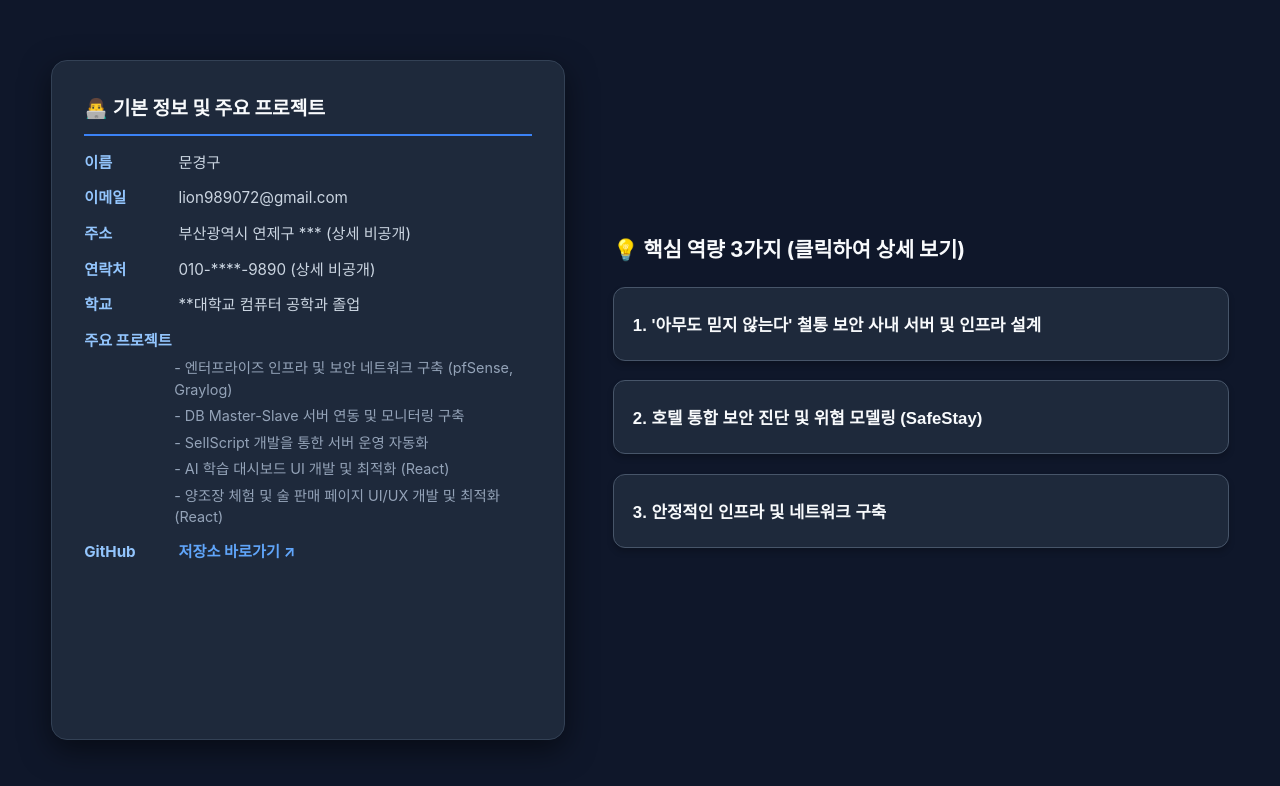
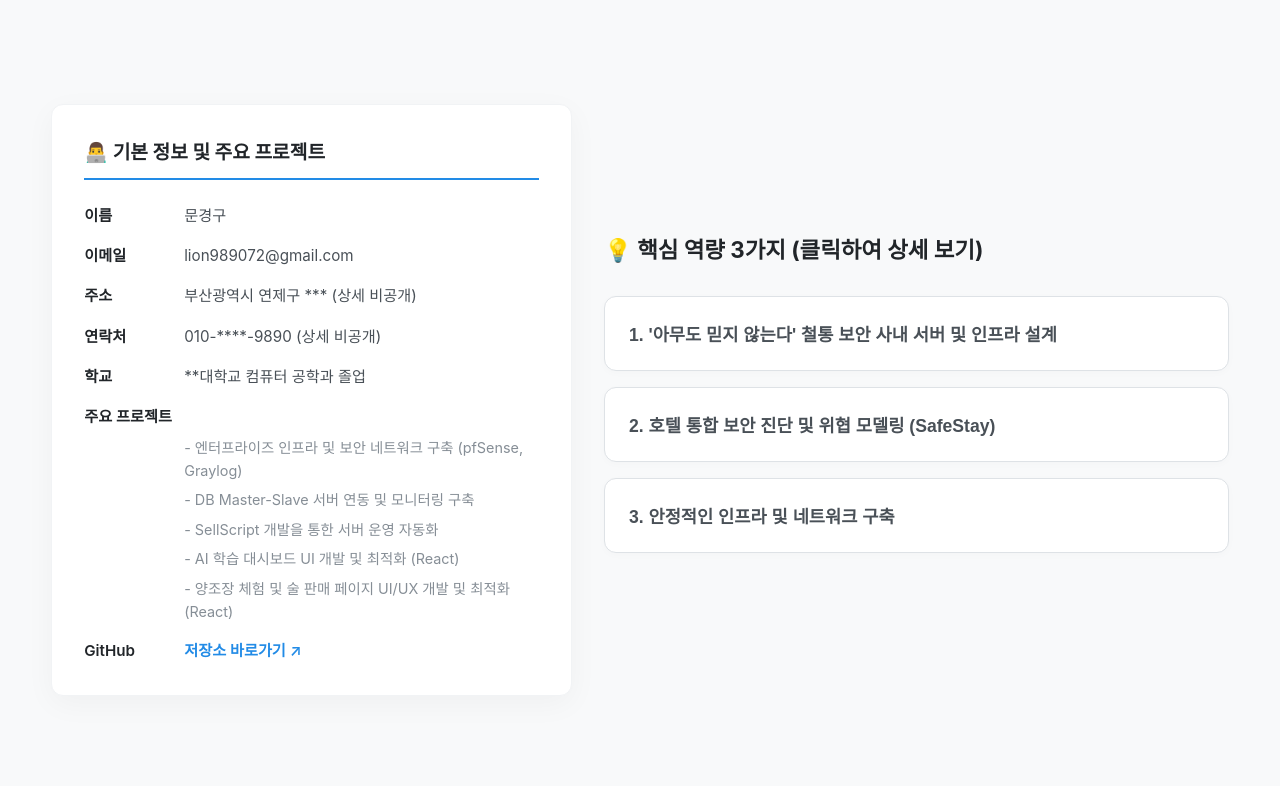
Before and after one commit to gyeonggumun/Portfolio-project, a React (Vite) app: page / in a window 1280 px wide. Shown: the top 786 px of the page. Built offline with nearby package versions, Linux system fonts and the light colour scheme.

Commit message:
스타일 변경

```diff
--- a/src/App.css
+++ b/src/App.css
@@ -6,14 +6,15 @@
 
 body {
   overflow-x: hidden;
-  overflow-y: auto;
-  background-color: #0f172a; /* 전체 배경을 통일감 있는 어두운 톤으로 변경 */
-  font-family: 'Pretendard', -apple-system, sans-serif;
-  color: #f8fafc; /* 기본 글자색을 밝게 변경 */
+  overflow-y: auto; /* 내용이 확장될 때만 세로 스크롤 허용 */
+  background-color: #f8f9fa; /* 부드럽고 자연스러운 밝은 배경 */
+  font-family: 'Pretendard', -apple-system, BlinkMacSystemFont, system-ui, Roboto, sans-serif;
+  color: #343a40; /* 가독성 높은 진한 회색 */
   scroll-behavior: smooth;
+  -webkit-font-smoothing: antialiased;
 }
 
-/* --- 첫 화면 영역 --- */
+/* --- 첫 화면 영역 (스크롤 없이 꽉 차는 100vh 공간) --- */
 .first-screen {
   width: 100%;
   height: 100vh;
@@ -26,71 +27,84 @@ body {
 .content-wrapper {
   display: grid;
   grid-template-columns: 1fr 1.2fr;
-  gap: 3rem;
+  gap: 4rem;
   width: 100%;
-  max-width: 1300px;
-  height: 85vh;
+  max-width: 1200px;
+  height: 80vh;
 }
 
-/* --- 좌측 카드 (상세 영역과 통일되도록 어둡고 세련된 톤으로 변경) --- */
+/* --- 좌측 명함(프로필) 영역 --- */
 .header-section {
   display: flex;
   flex-direction: column;
+  justify-content: center;
   height: 100%;
 }
 
 .profile-card {
-  background-color: #1e293b; /* 상세 영역 배경색과 동일하게 맞춤 */
-  padding: 2.5rem;
-  border-radius: 16px;
-  box-shadow: 0 10px 30px rgba(0, 0, 0, 0.5); /* 그림자를 더 깊게 */
-  height: 100%;
-  display: flex;
-  flex-direction: column;
-  border: 1px solid #334155; /* 은은한 테두리 추가 */
+  background-color: #ffffff;
+  padding: 3rem 2.5rem;
+  border-radius: 12px;
+  box-shadow: 0 8px 30px rgba(0, 0, 0, 0.04); /* 자연스럽고 옅은 그림자 */
+  border: 1px solid #f1f3f5;
+  height: auto;
 }
 
 .profile-card h3 {
   font-size: 1.2rem;
-  margin-bottom: 1rem;
-  border-bottom: 2px solid #3b82f6; /* 파란색 포인트 */
+  font-weight: 700;
+  margin-bottom: 1.5rem;
+  border-bottom: 2px solid #228be6; /* 깔끔하고 전문적인 블루 포인트 */
   padding-bottom: 0.8rem;
-  color: #f8fafc;
+  color: #212529;
 }
 
 .info-list {
-  list-style-type: none;
+  list-style: none;
   display: flex;
   flex-direction: column;
-  gap: 0.8rem;
+  gap: 1rem;
 }
 
 .info-list li {
   font-size: 0.95rem;
-  line-height: 1.5;
-  color: #cbd5e1; /* 약간 부드러운 흰색 */
+  line-height: 1.6;
+  color: #495057;
+  display: flex;
+  flex-wrap: wrap;
 }
 
 .info-list strong {
   display: inline-block;
-  width: 90px;
-  color: #93c5fd; /* 포인트 컬러 통일 */
+  width: 100px;
+  color: #212529;
+  font-weight: 600;
+}
+
+.project-list {
+  display: block !important;
 }
 
 .project-list p {
-  margin-left: 90px;
-  margin-top: 0.3rem;
-  color: #94a3b8;
+  margin-left: 100px;
+  margin-top: 0.4rem;
+  color: #868e96;
   font-size: 0.9rem;
 }
 
 .info-list a {
-  color: #60a5fa;
+  color: #228be6;
   text-decoration: none;
-  font-weight: bold;
+  font-weight: 600;
+  transition: color 0.2s;
 }
 
-/* --- 우측 버튼 영역 (다크 테마 통일) --- */
+.info-list a:hover {
+  color: #1864ab;
+  text-decoration: underline;
+}
+
+/* --- 우측 버튼 영역 --- */
 .strengths-section {
   display: flex;
   flex-direction: column;
@@ -98,96 +112,95 @@ body {
 }
 
 .strengths-section h2 {
-  font-size: 1.3rem;
-  margin-bottom: 1.5rem;
-  color: #f8fafc;
+  font-size: 1.4rem;
+  font-weight: 700;
+  margin-bottom: 2rem;
+  color: #212529;
 }
 
 .strength-item {
-  margin-bottom: 1.2rem;
+  margin-bottom: 1rem;
 }
 
 .interactive-btn {
   width: 100%;
-  padding: 1.5rem 1.2rem;
-  background-color: #1e293b; /* 어두운 버튼 */
-  border: 1px solid #475569;
+  padding: 1.5rem;
+  background-color: #ffffff;
+  border: 1px solid #dee2e6;
   border-radius: 12px;
   text-align: left;
-  font-size: 1.05rem;
-  font-weight: bold;
-  color: #f8fafc;
+  font-size: 1.1rem;
+  font-weight: 600;
+  color: #495057;
   cursor: pointer;
   transition: all 0.2s ease;
-  box-shadow: 0 4px 6px rgba(0, 0, 0, 0.2);
+  box-shadow: 0 2px 8px rgba(0, 0, 0, 0.02);
 }
 
 .interactive-btn:hover {
-  background-color: #334155;
-  border-color: #64748b;
+  background-color: #f8f9fa;
+  border-color: #adb5bd;
   transform: translateY(-2px);
 }
 
 .interactive-btn.active {
-  background-color: #3b82f6; /* 활성화 시 확 튀는 파란색 */
-  border-color: #60a5fa;
-  color: #ffffff;
+  background-color: #e7f5ff; /* 클릭 시 은은한 파란 배경 */
+  border-color: #339af0;
+  color: #1864ab;
 }
 
+/* 키보드 접근성 (체크리스트 필수) */
 .interactive-btn:focus {
-  outline: 3px solid #60a5fa;
+  outline: 3px solid #339af0;
   outline-offset: 2px;
 }
 
-/* --- 하단으로 확장되는 전체 화면 상세 영역 (첫 화면과 자연스럽게 이어짐) --- */
+/* --- 하단으로 확장되는 전체 화면 상세 영역 --- */
 .full-detail-section {
   width: 100%;
   min-height: 100vh;
-  background-color: #0f172a; /* 첫 화면 배경과 완전 동일하게 맞춰 단절감 해소 */
-  color: #f8fafc;
-  padding: 5vh 4vw;
+  background-color: #ffffff; /* 첫 화면과 위화감 없이 연결되도록 흰색 처리 */
+  color: #343a40;
+  padding: 6vh 4vw;
   display: flex;
-  align-items: flex-start;
   justify-content: center;
-  animation: fadeIn 0.6s ease-out;
+  border-top: 1px solid #e9ecef;
+  animation: fadeIn 0.5s ease-out;
 }
 
 @keyframes fadeIn {
-  from { opacity: 0; transform: translateY(20px); }
+  from { opacity: 0; transform: translateY(15px); }
   to { opacity: 1; transform: translateY(0); }
 }
 
 .detail-content-box {
   width: 100%;
-  max-width: 1300px;
-  background-color: #1e293b; /* 상세 박스 영역을 첫 화면 프로필 카드와 동일한 스타일로 통일 */
-  padding: 3rem;
-  border-radius: 16px;
-  border: 1px solid #334155;
-  box-shadow: 0 10px 30px rgba(0, 0, 0, 0.5);
+  max-width: 1200px;
 }
 
 .detail-content-box h2 {
   font-size: 1.8rem;
-  color: #ffffff;
-  margin-bottom: 2rem;
-  border-bottom: 1px solid #475569;
+  font-weight: 700;
+  color: #212529;
+  margin-bottom: 2.5rem;
   padding-bottom: 1rem;
+  border-bottom: 1px solid #e9ecef;
 }
 
 /* 상세 내용 2단 그리드 */
 .detail-grid {
   display: grid;
   grid-template-columns: 1fr 1fr;
-  gap: 3rem;
-  margin-bottom: 3rem;
+  gap: 4rem;
+  margin-bottom: 4rem;
 }
 
 .detail-text h3 {
-  font-size: 1.2rem;
-  color: #93c5fd;
-  margin-top: 1.5rem;
-  margin-bottom: 0.5rem;
+  font-size: 1.15rem;
+  color: #1864ab;
+  margin-top: 2rem;
+  margin-bottom: 0.8rem;
+  font-weight: 700;
 }
 
 .detail-text h3:first-child {
@@ -197,18 +210,21 @@ body {
 .detail-text p {
   font-size: 1rem;
   line-height: 1.7;
-  color: #cbd5e1;
+  color: #495057;
   margin-bottom: 1rem;
+  word-break: keep-all;
 }
 
 /* 영상/이미지 반응형 컨테이너 */
 .video-wrapper {
   position: relative;
   width: 100%;
-  padding-bottom: 56.25%; /* 16:9 */
-  background-color: #000;
+  padding-bottom: 56.25%;
+  background-color: #f1f3f5;
   border-radius: 12px;
   overflow: hidden;
+  box-shadow: 0 4px 15px rgba(0, 0, 0, 0.05);
+  border: 1px solid #dee2e6;
 }
 
 .video-wrapper iframe,
@@ -221,58 +237,67 @@ body {
   border: none;
 }
 
-.image-placeholder {
-  width: 100%;
-  height: 100%;
-  min-height: 300px;
-  background-color: #334155;
-  border-radius: 12px;
-  display: flex;
-  align-items: center;
-  justify-content: center;
-  color: #94a3b8;
-}
-
+/* 버튼 스타일 공통화 */
 .evidence-link {
   display: inline-block;
   margin-top: 1rem;
-  padding: 0.8rem 1.5rem;
-  background-color: #3b82f6;
-  color: #ffffff;
+  padding: 0.8rem 1.2rem;
+  background-color: #f8f9fa;
+  color: #495057 !important;
+  border: 1px solid #dee2e6;
   text-decoration: none;
-  font-weight: bold;
+  font-weight: 600;
+  font-size: 0.95rem;
   border-radius: 8px;
-  transition: background-color 0.2s;
+  transition: all 0.2s;
 }
 
 .evidence-link:hover {
-  background-color: #2563eb;
+  background-color: #e7f5ff;
+  border-color: #339af0;
+  color: #1864ab !important;
+}
+
+.gallery-item img {
+  width: 100%;
+  height: auto;
+  border-radius: 8px;
+  border: 1px solid #e9ecef;
+  box-shadow: 0 2px 10px rgba(0, 0, 0, 0.03);
+}
+
+.gallery-item p {
+  text-align: center;
+  margin-top: 12px;
+  font-size: 0.9rem;
+  color: #868e96;
 }
 
 /* 닫기 버튼 */
 .close-btn {
   display: block;
-  margin: 3rem auto 0 auto;
+  margin: 4rem auto 2rem auto;
   padding: 1rem 3rem;
-  background-color: transparent;
-  color: #93c5fd;
-  border: 2px solid #3b82f6;
+  background-color: #ffffff;
+  color: #495057;
+  border: 1px solid #dee2e6;
   border-radius: 50px;
-  font-size: 1.1rem;
+  font-size: 1rem;
+  font-weight: 600;
   cursor: pointer;
   transition: all 0.2s;
 }
 
 .close-btn:hover {
-  background-color: #3b82f6;
-  color: #ffffff;
+  background-color: #f1f3f5;
+  color: #212529;
 }
 
 /* 1366 해상도 최적화 */
 @media (max-width: 1366px) {
   .detail-content-box h2 { font-size: 1.5rem; }
-  .detail-grid { gap: 2rem; }
+  .detail-grid { gap: 3rem; }
   .detail-text p { font-size: 0.95rem; }
-  .detail-content-box { padding: 2rem; }
+  .content-wrapper { gap: 2rem; height: 85vh; }
   .profile-card { padding: 2rem; }
 }
```
